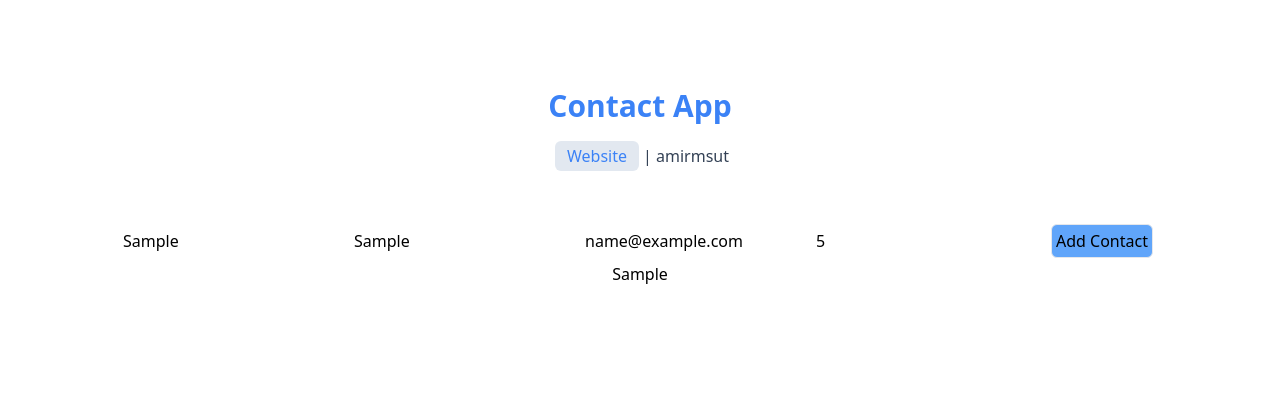
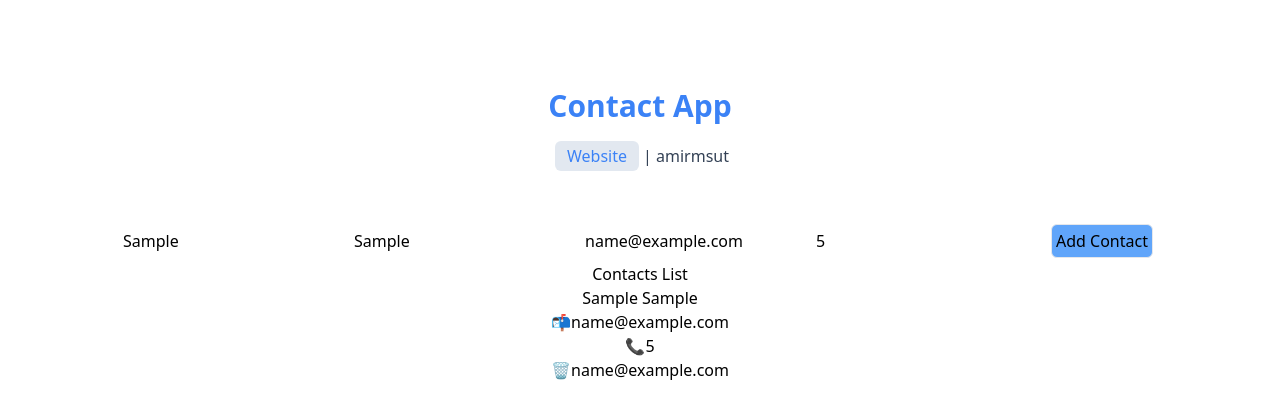
Before and after one commit to amirmsut/ContactApp, a React (Vite) app: page / in a window 1280 px wide. Both pictures are taken after typing "Sample", "Sample", "name@example.com", "5" into the empty fields and a click on the button "Add Contact". Shown: the top 418 px of the page. Built offline with nearby package versions, Linux system fonts and the light colour scheme.

Commit message:
render contacts item

```diff
--- a/src/components/ContactsList.jsx
+++ b/src/components/ContactsList.jsx
@@ -4,12 +4,32 @@ const ContactsList = ({ contacts }) => {
     return (
         <div>
             <div>
-                <h3></h3>
-                <ul>
-                    {contacts.map((contact) => (
-                        <li key={contact.id}>{contact.name}</li>
-                    ))}
-                </ul>
+                <h3>Contacts List</h3>
+                {contacts.length ? (
+                    <ul>
+                        {contacts.map((contact) => (
+                            <li key={contact.id}>
+                                <p>
+                                    {contact.name} {contact.lastName}
+                                </p>
+                                <p>
+                                    <span>📬</span>
+                                    {contact.email}
+                                </p>
+                                <p>
+                                    <span>📞</span>
+                                    {contact.phone}
+                                </p>
+                                <p>
+                                    <span>🗑️</span>
+                                    {contact.email}
+                                </p>
+                            </li>
+                        ))}
+                    </ul>
+                ) : (
+                    <p>No Contacts yet!</p>
+                )}
             </div>
         </div>
     );
```
